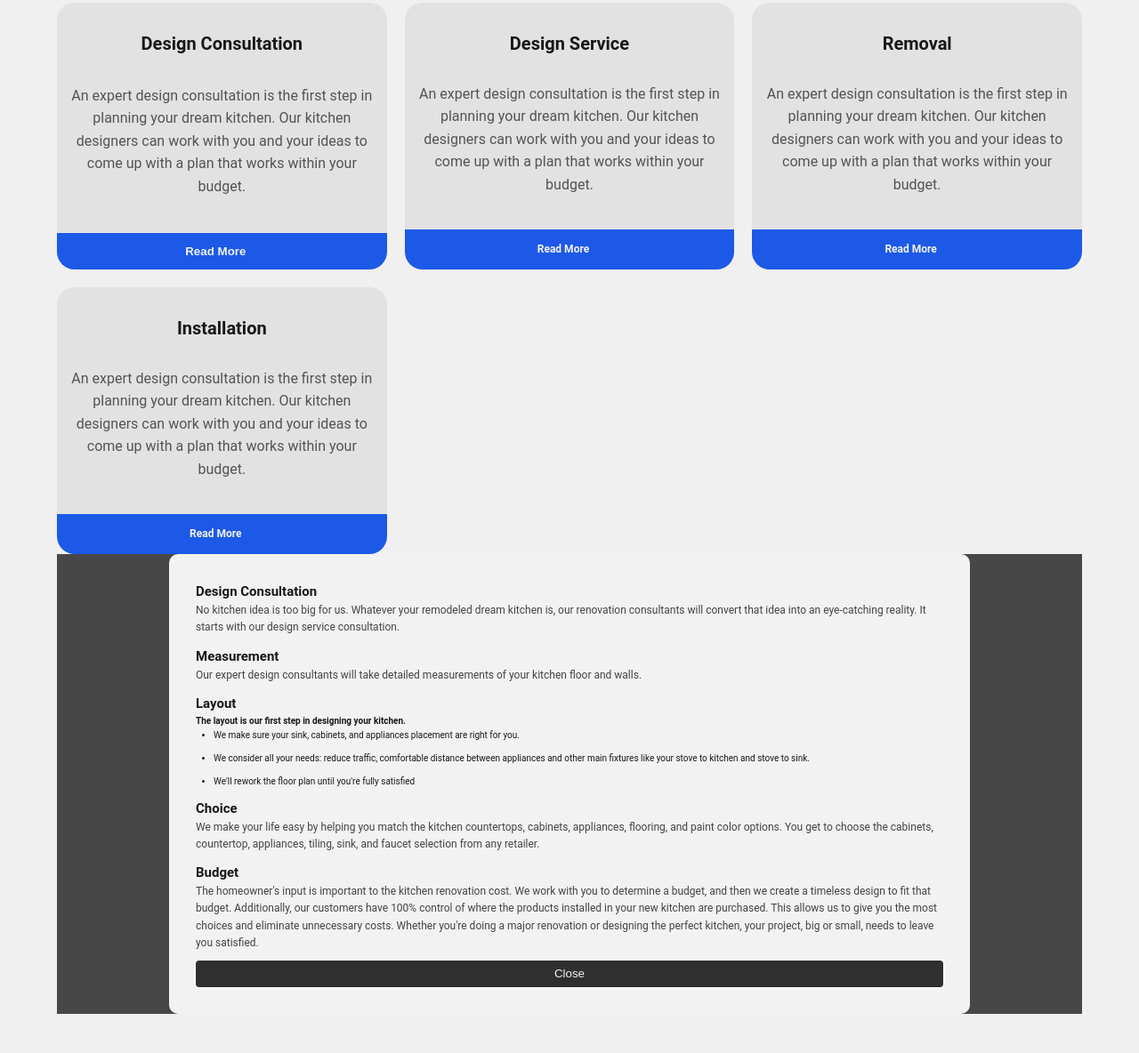
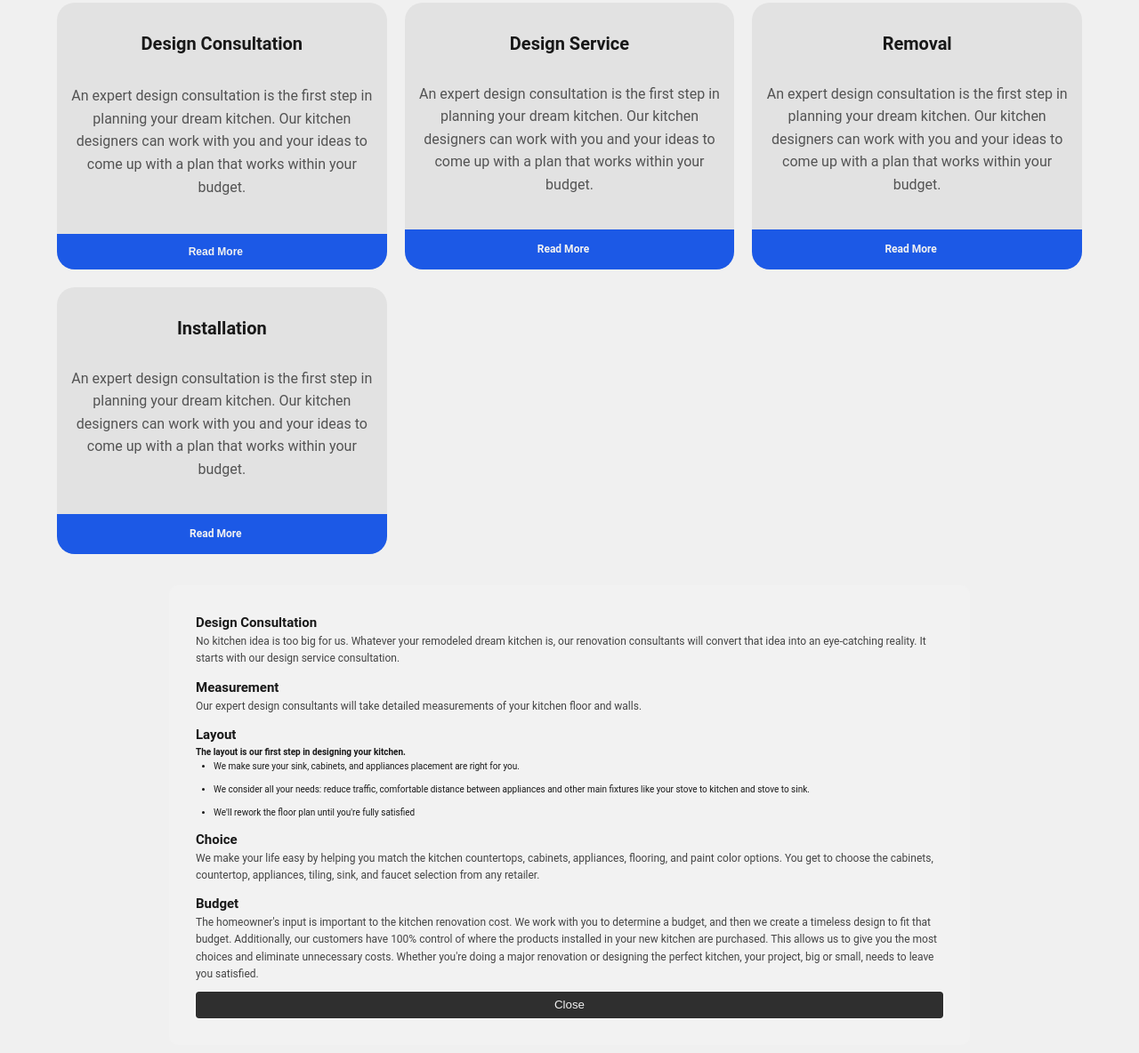
Before and after one commit to Brandonpani/rebuild-colorado-master, a website: page dist/kitchen.html in a window 1280 px wide. Shown: the part 1219-2403 px from the top of the page at 89% size. Drawn offline with Linux system fonts and the light colour scheme.

Commit message:
no lo se

```diff
--- a/dist/css/estilos.css
+++ b/dist/css/estilos.css
@@ -284,7 +284,7 @@ body {
 }
 
 .modalContainer {
-  background-color: rgba(0, 0, 0, 0.7);
+  margin-block-start: 3.5rem;
   display: flex;
   justify-content: center;
   align-items: center;
--- a/dist/kitchen.html
+++ b/dist/kitchen.html
@@ -58,7 +58,7 @@
                 <div class="card">
                     <h3 class="cardTitle">Design Consultation</h2>
                     <p class="cardContent">An expert design consultation is the first step in planning your dream kitchen. Our kitchen designers can work with you and your ideas to come up with a plan that works within your budget.</p>
-                    <button class="btn card-btn" id="modalOpen">Read More</button>
+                    <button class="btn card-btn" id="modalOpen"><a href="#designConsultation">Read More</a></button>
                 </div>
                 <div class="card">
                     <h3 class="cardTitle">Design Service</h2>
```
Also changed, not shown: 1 other file.
